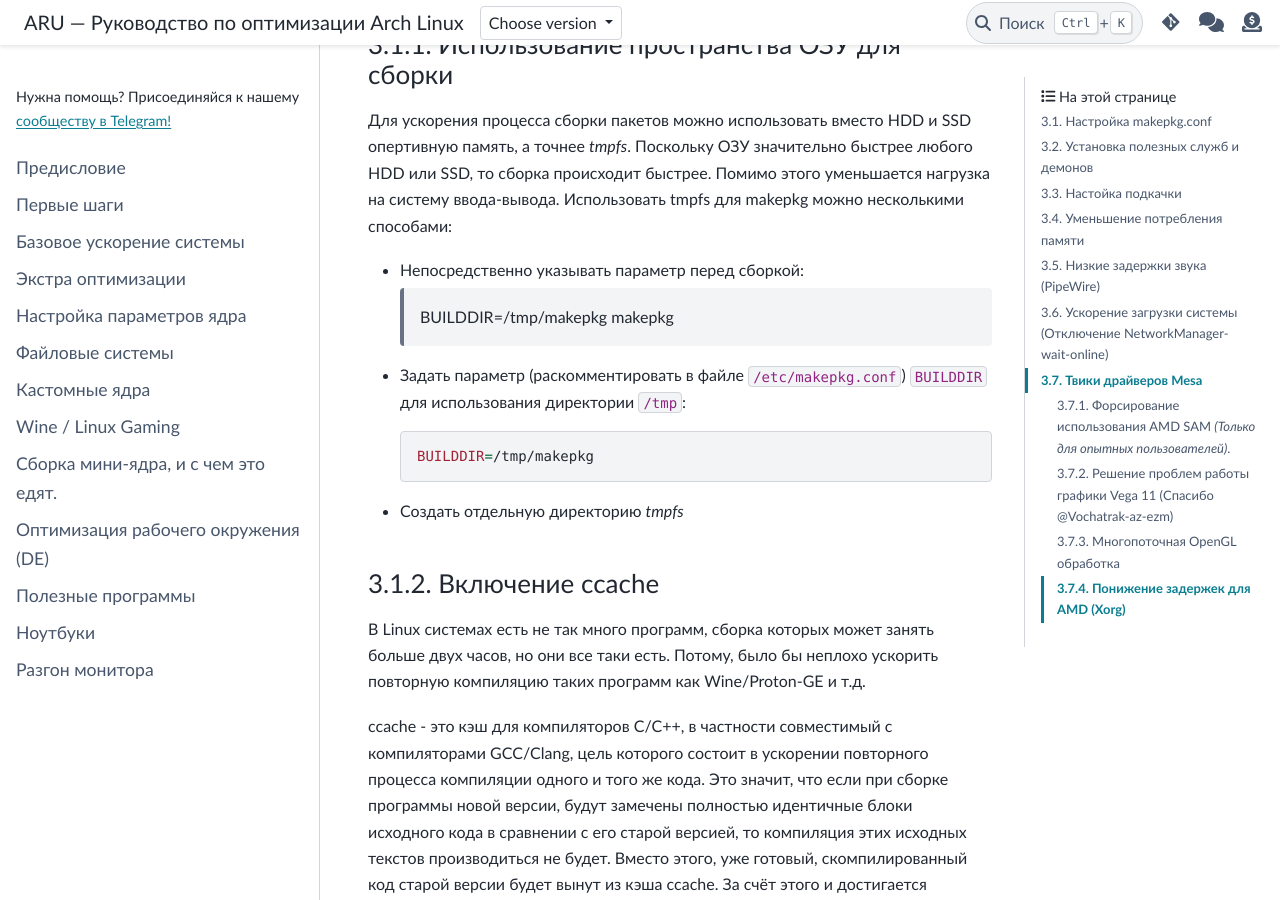
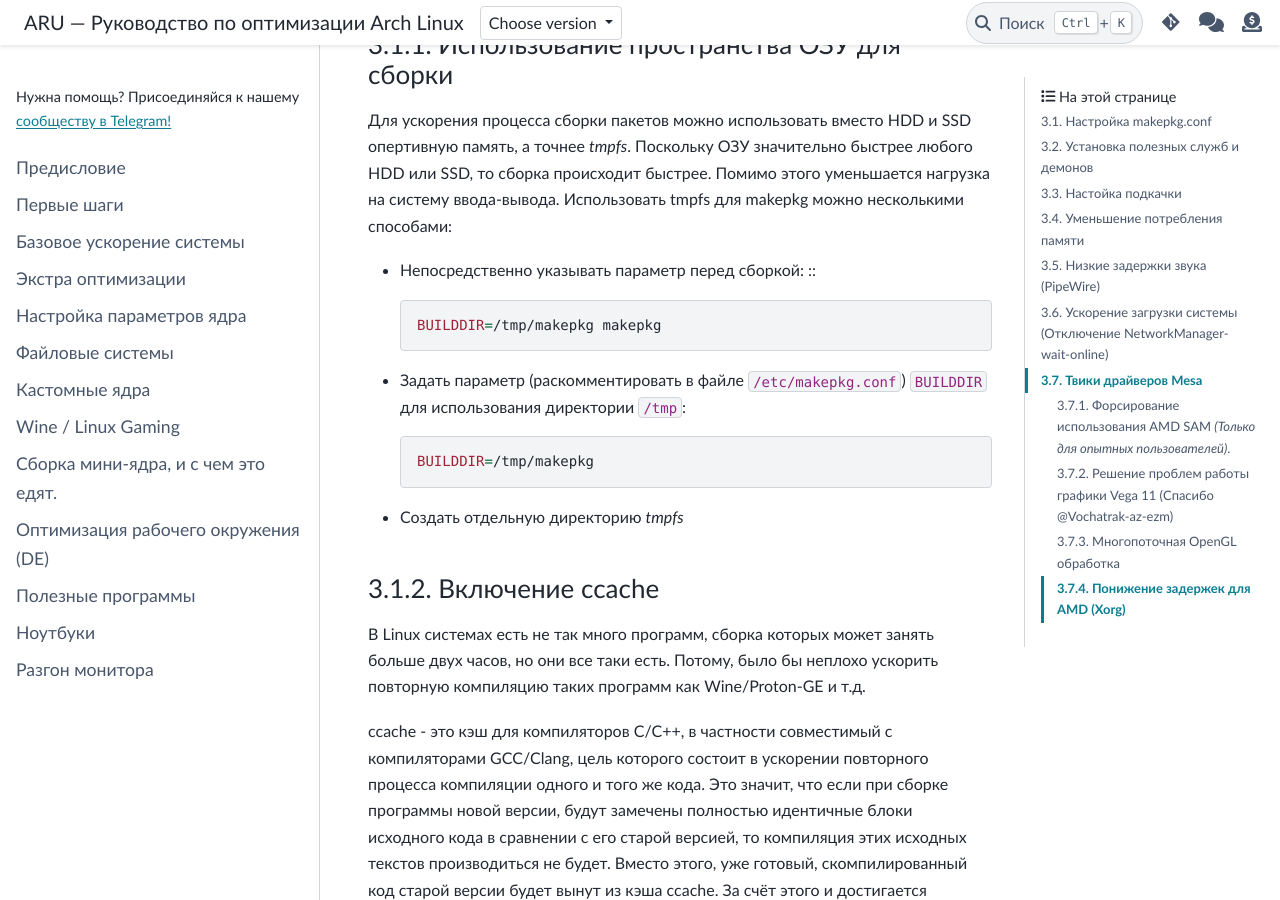
Before and after one commit to ventureoo/ARU, a Sphinx documentation site: the page built from docs/source/generic-system-acceleration.rst, in a window 1280 px wide and 900 px high, scrolled down 976 px. Built offline with Sphinx 7.4.7 and the PyData theme 0.15.4, drawn with Linux system fonts in a browser that asks for light colours.

```diff
--- a/docs/source/generic-system-acceleration.rst
+++ b/docs/source/generic-system-acceleration.rst
@@ -60,7 +60,7 @@ Arch Linux - это фундамент, и требуется уйма надс
 
 Для ускорения процесса сборки пакетов можно использовать вместо HDD и SSD опертивную память, а точнее *tmpfs*. Поскольку ОЗУ значительно быстрее любого HDD или SSD, то сборка происходит быстрее. Помимо этого уменьшается нагрузка на систему ввода-вывода. Использовать tmpfs для makepkg можно несколькими способами:
 
-- Непосредственно указывать параметр перед сборкой:
+- Непосредственно указывать параметр перед сборкой: :::
 
 
    BUILDDIR=/tmp/makepkg makepkg
```
